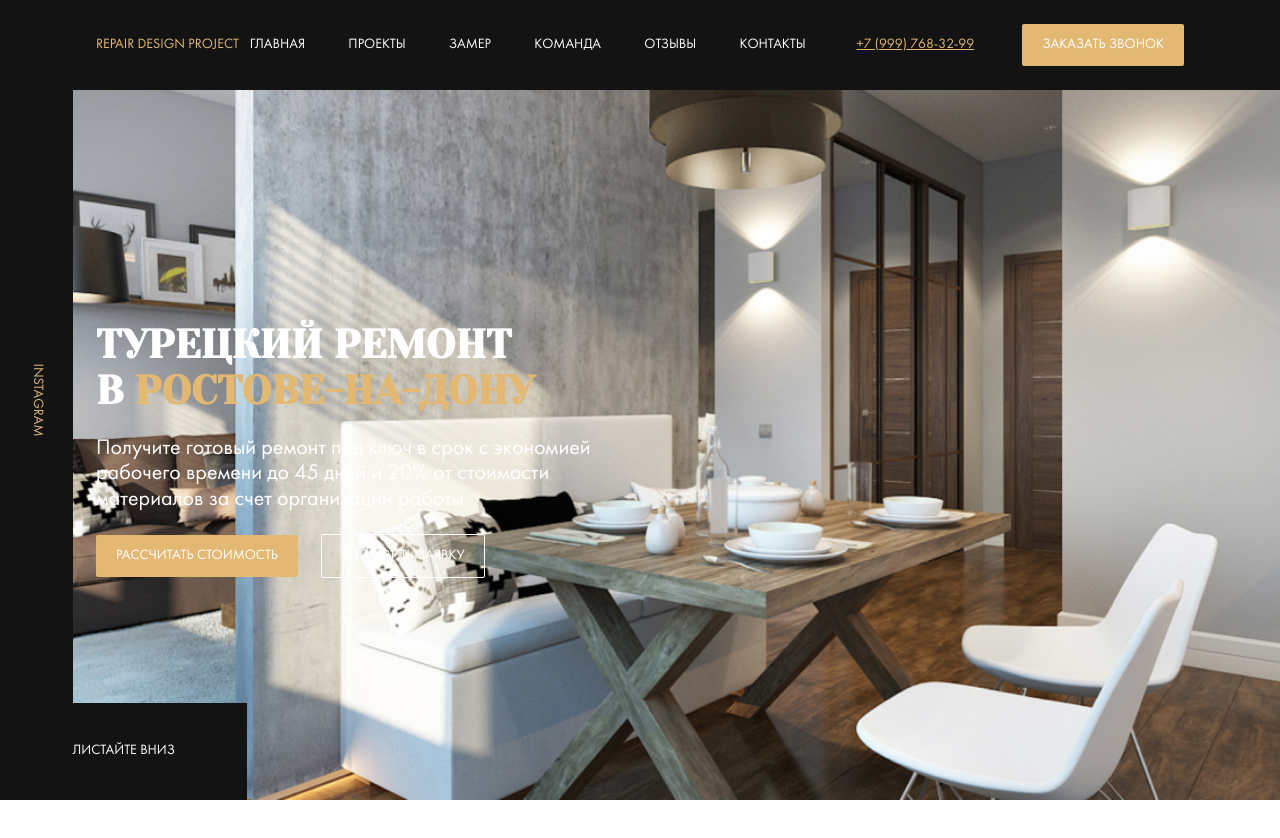
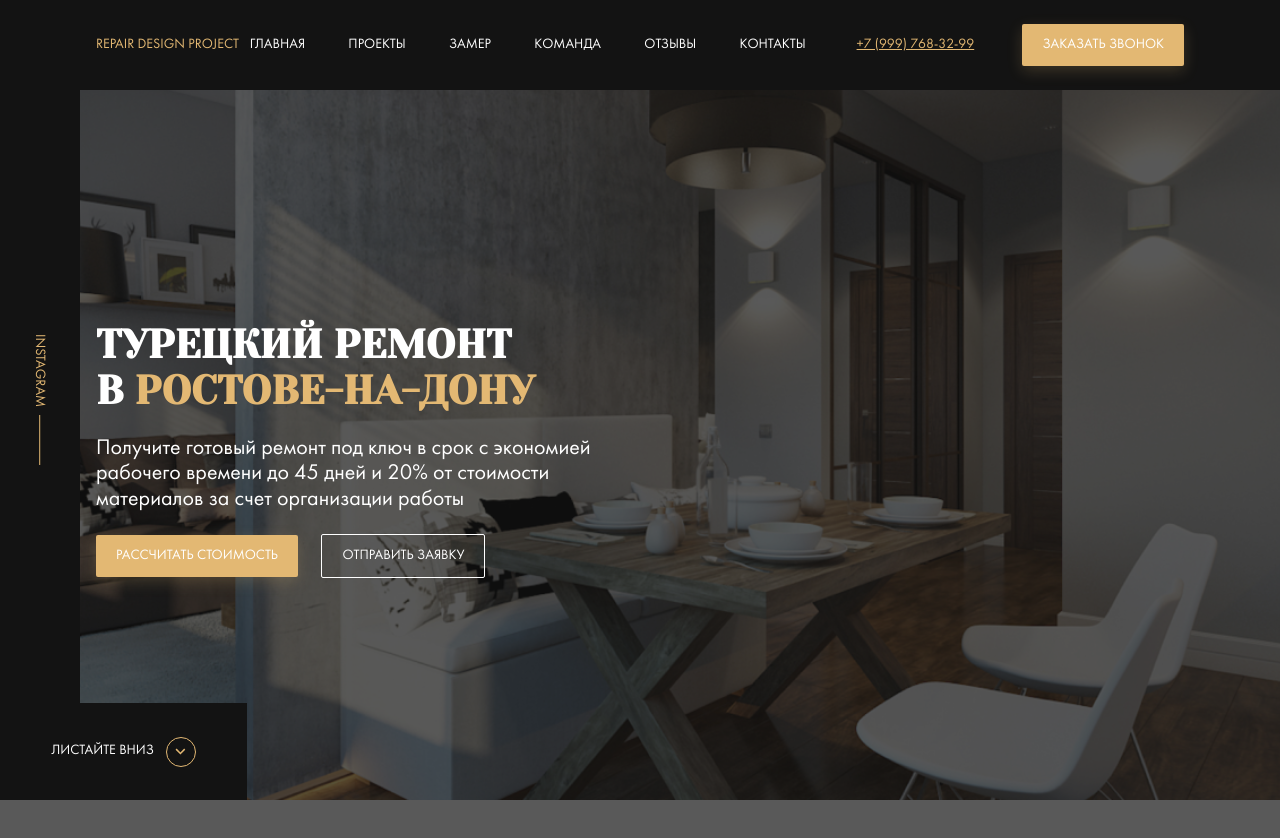
Before and after one commit to plupibest/Lesson-17, a website: page index.html in a window 1280 px wide. Before the commit the page ends 800 px from the top, so only its background shows below. Drawn offline with Linux system fonts and the light colour scheme; files whose address does not match are found by name.

Commit message:
feat:added hover effect

```diff
--- a/sass/_interface.sass
+++ b/sass/_interface.sass
@@ -3,9 +3,15 @@
   border: none
   border-radius: 2px
   text-transform: uppercase
+  &:hover
+    cursor: pointer
   &--primary
     background-color: $primary
     color: $light
+    box-shadow: 0px 5px 15px rgba($primary, 0.2)
+    transition: box-shadow 0.3s
+    &:hover
+      box-shadow: none
   &--outline
     border: 1px solid $light
     background-color: transparent
--- a/sass/templates/_header.sass
+++ b/sass/templates/_header.sass
@@ -22,6 +22,9 @@
     color: $light
     text-transform: uppercase
     margin-right: 40px
+    transition: color 0.2s
+    &:hover
+      color: $primary
 
 .phone
   color: $primary
--- a/sass/templates/_hero.sass
+++ b/sass/templates/_hero.sass
@@ -7,7 +7,14 @@
   background: $dark url('../img/hero-bg.jpg') no-repeat center / cover
   height: 100vh
   color: $light
+  &::before
+    content: ""
+    position: absolute
+    width: 100%
+    height: 100%
+    background-color: rgba($dark, 0.7)
   &__content
+    position: relative
     max-width: 670px
   &__text
     font-size: 22px;
@@ -33,16 +40,33 @@
     text-transform: uppercase
     text-decoration: none
     color: $light
+    &::after
+      content: ""
+      background: url('../img/arrow-down.svg') no-repeat center
+      width: 30px
+      height: 30px
+      border: 1px solid $primary
+      border-radius: 50%
+      margin-left: 12px
 .instagram
   display: flex
   justify-content: center
   align-items: center
   background-color: $dark
   &__link
+    display: flex
+    align-items: center
     text-transform: uppercase
     text-decoration: none
     color: $primary
     transform: rotate(90deg)
+    line-height: 0.8
+    &::after
+      content: ""
+      width: 50px
+      height: 1px
+      background-color: $primary
+      margin-left: 8px
 .title
   margin: 0
   font-family: 'Yeseva One', cursive;
```
Also changed, not shown: css/style.css, img/arrow-down.svg (added).
